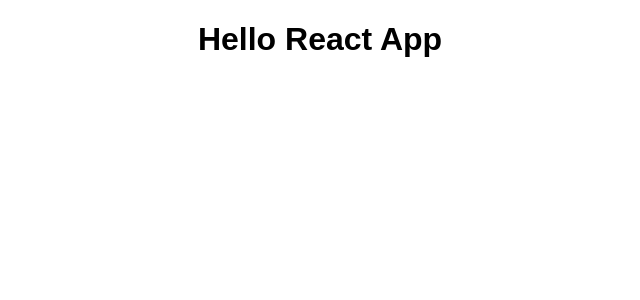
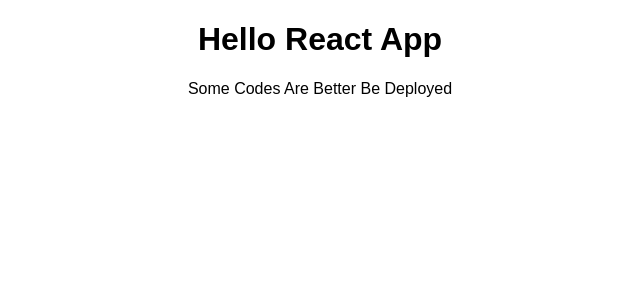
Before and after one commit to zwelinux/sandboxgithub, a React (Create React App) app: page / in a window 1280 px wide. Shown: the top 300 px of the page, without its empty margins (320-960 px from the left). Built offline with nearby package versions, Linux system fonts and the light colour scheme.

Commit message:
some codes are better be  deployed

```diff
--- a/src/App.js
+++ b/src/App.js
@@ -4,6 +4,7 @@
   return (
     <div className="App">
       <h1>Hello React App</h1>
+      <p>Some Codes Are Better Be Deployed</p>
     </div>
   );
 }
```
